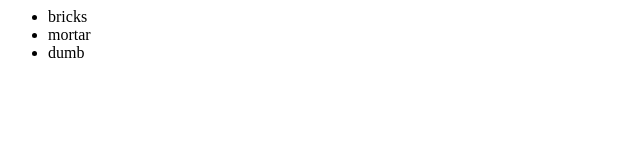
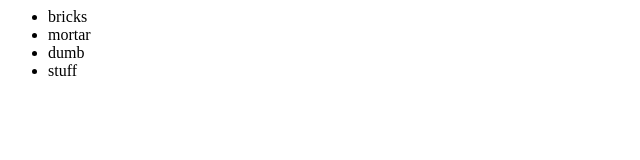
Before and after one commit to asa10c/sandbox, a plain HTML site: page index.html in a window 1280 px wide. Shown: the full height of the page, 0-640 px from the left. Drawn offline with Linux system fonts and the light colour scheme.

Commit message:
added STUFFFF

```diff
--- a/index.html
+++ b/index.html
@@ -4,6 +4,7 @@
 			<li>bricks</li>
 			<li>mortar</li>
 			<li>dumb</li>
+			<li>stuff</li>
 		</ul>
 	</body>
 </html>
```
